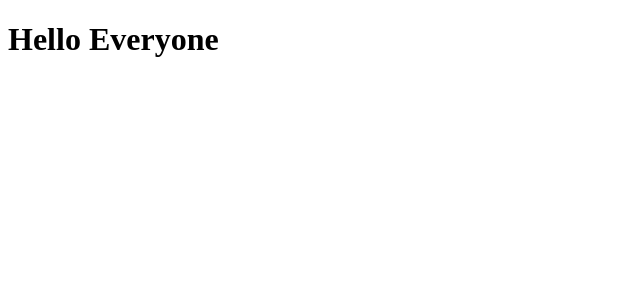
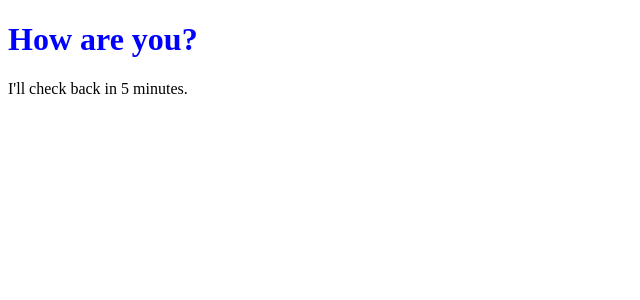
Before and after one commit to Deep3543/React-Upskilling-2, a React (Create React App) app: page / in a window 1280 px wide. Shown: the top 300 px of the page, without its empty margins (0-640 px from the left). Built offline with nearby package versions, Linux system fonts and the light colour scheme.

Commit message:
Component Properties

```diff
--- a/src/index.js
+++ b/src/index.js
@@ -5,10 +5,16 @@ class Message extends React.Component{
   render() {
     return (
       <div>
-        <h1>Hello Everyone</h1>
+        <h1 style={{color:this.props.color}}>
+          {this.props.msg}
+        </h1>
+    <p>I'll check back in {this.props.minutes} minutes.</p>
       </div>
     )
   }
 }
 
-ReactDOM.render(<Message />, document.getElementById('root'))
+ReactDOM.render(
+  <Message color="blue" msg="How are you?" minutes={5}/>,
+  document.getElementById('root')
+)
```
